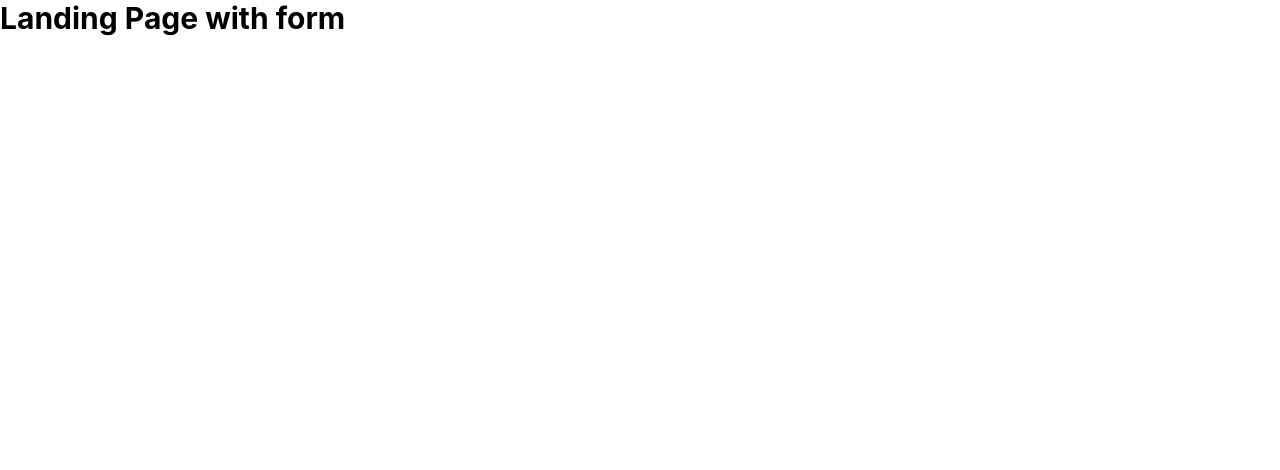
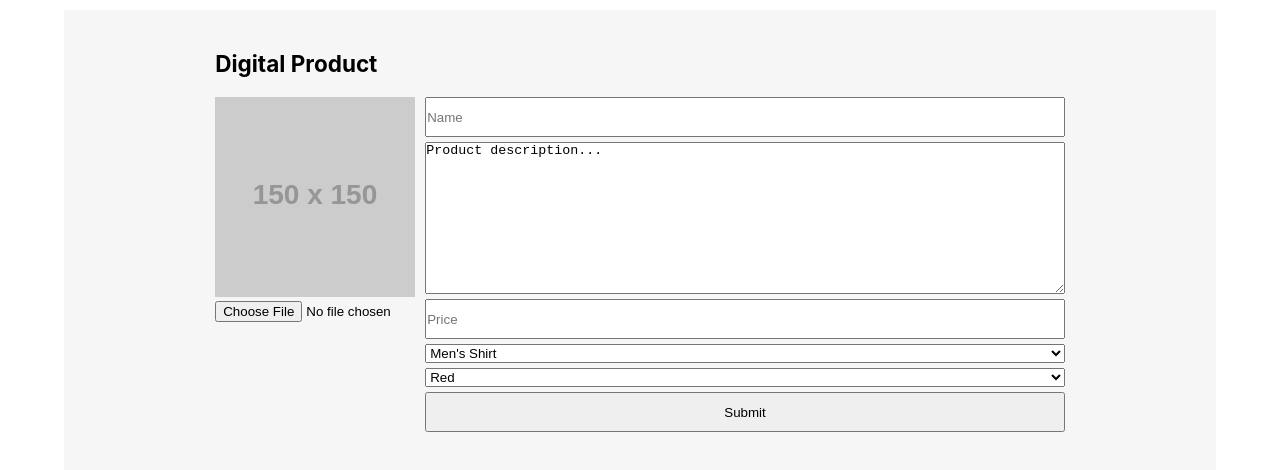
Before and after one commit to ocranbillions/venstore-fe, a React (Create React App) app: page / in a window 1280 px wide. Shown: the top 470 px of the page. Built offline with nearby package versions, Linux system fonts and the light colour scheme.

Commit message:
feat(TEMPLATE): Add components

```diff
--- a/package.json
+++ b/package.json
@@ -6,6 +6,7 @@
     "@testing-library/jest-dom": "^4.2.4",
     "@testing-library/react": "^9.4.0",
     "@testing-library/user-event": "^7.2.1",
+    "node-sass": "^4.13.1",
     "react": "^16.12.0",
     "react-dom": "^16.12.0",
     "react-router-dom": "^5.1.2",
--- a/src/App.js
+++ b/src/App.js
@@ -1,16 +1,19 @@
-import React, { Fragment } from 'react';
+import React from 'react';
 import { BrowserRouter as Router, Route, Switch } from 'react-router-dom';
-import Landing from './components/landing/Landing';
-import ProductListing from './components/products/Products';
+import Form from './components/form/Form';
+import SingleProduct from './components/single_product/Product';
+import ProductList from './components/product_list/ProductList';
+
 
 const App = () => (
     <Router>
-        <Fragment>
+        <section className="container">
             <Switch>
-                <Route exact path='/' component={Landing} />
-                <Route exact path='/products' component={ProductListing} />
+                <Route exact path='/' component={Form} />
+                <Route exact path='/products/:id' component={SingleProduct} />
+                <Route exact path='/products' component={ProductList} />
             </Switch>
-        </Fragment>
+        </section>
     </Router>
 );
 
--- /dev/null
+++ b/src/components/form/Form.js
@@ -0,0 +1,41 @@
+import React from 'react';
+import './form.scss'
+
+
+export default function Form() {
+    return (
+        <div className="inner-container">
+            <h2>Digital Product</h2>
+            <form enctype="multipart/form-data">
+                <div className="product-image">
+                    <img src="https://via.placeholder.com/150" alt="product"/>
+                    <input type='file' name='image' />
+                </div>
+                <div className="product-details">
+                    <input className="mb-5" type="text" placeholder="Name" name="name"/>
+                    <textarea className="mb-5" name="description" rows="10" cols="20">
+                        Product description...
+                    </textarea>
+                    <input className="mb-5" type="number" placeholder="Price" name="price"/>
+                    <select name="category" className="mb-5">
+                        <option value="men-shirts">Men's Shirt</option>
+                        <option value="women-shirt">Women's Shirts</option>
+                        <option value="men-shoes">Men's Shoes</option>
+                        <option value="women-shoes">Women's Shoes</option>
+                        <option value="hand-bags">Hand Bags</option>
+                        <option value="necklace">Necklace</option>
+                    </select>
+                    <select name="color" className="mb-5">
+                        <option value="red">Red</option>
+                        <option value="blue">Blue</option>
+                        <option value="green">Green</option>
+                        <option value="black">Black</option>
+                        <option value="yellow">Yellow</option>
+                        <option value="pink">Pink</option>
+                    </select>
+                    <input type="submit" value="Submit"/>
+                </div>
+            </form>
+        </div>
+    )
+}
--- /dev/null
+++ b/src/components/form/form.scss
@@ -0,0 +1,24 @@
+form {
+    display: flex;
+    margin-top: 20px;
+
+    .product-image {
+        width: 200px;
+        margin-right: 10px;
+
+        img {
+            width: 100%;
+            height: auto;
+        }
+    }
+
+    .product-details {
+        display: flex;
+        flex-direction: column;
+        width: 100%;
+
+        input {
+            height: 40px;
+        }
+    }
+}
--- a/src/components/landing/Landing.js
+++ /dev/null
@@ -1,9 +0,0 @@
-import React, { Fragment } from 'react';
-
-export default function Landing() {
-    return (
-        <Fragment>
-            <h1>Landing Page with form</h1>
-        </Fragment>
-    )
-}
--- /dev/null
+++ b/src/components/product_list/ProductList.js
@@ -0,0 +1,28 @@
+import React from 'react';
+
+export default function Landing() {
+    return (
+        <div className="inner-container">
+            <h1>Product Listing Page</h1>
+            <div className="list mt-10">
+                <div className="product-card mb-10">
+                    <p>ID: 2</p>
+                    <p>Name: Suade Sho</p>
+                    <p>Price: $55.5</p>
+                </div>
+
+                <div className="product-card mb-10">
+                    <p>ID: 2</p>
+                    <p>Name: Suade Sho</p>
+                    <p>Price: $55.5</p>
+                </div>
+
+                <div className="product-card mb-10">
+                    <p>ID: 2</p>
+                    <p>Name: Suade Sho</p>
+                    <p>Price: $55.5</p>
+                </div>
+            </div>
+        </div>
+    )
+}
--- a/src/components/products/Products.js
+++ /dev/null
@@ -1,9 +0,0 @@
-import React, { Fragment } from 'react';
-
-export default function Landing() {
-    return (
-        <Fragment>
-            <h1>Product Listing Page</h1>
-        </Fragment>
-    )
-}
--- /dev/null
+++ b/src/components/single_product/Product.js
@@ -0,0 +1,23 @@
+import React from 'react';
+import './product.scss'
+
+
+export default function Product() {
+    return (
+        <div className="inner-container">
+            <h1>Single Product Page</h1>
+            <div className="product-container mt-10">
+                <div className="image-container">
+                    <img src="https://via.placeholder.com/250/FF0000/FFFFFF?Text=Down.com" alt="product"/>
+                </div>
+                <div className="product-info">
+                    <h4>Product Name</h4>
+                    <p>Lorem ipsum dolor sit amet, consectetur adipiscing elit. Duis vitae ultrices ipsum, vitae euismod nisl.</p>
+                    <p>Category</p>
+                    <p>Color</p>
+                    <p>Price: $55.90</p>
+                </div>
+            </div>
+        </div>
+    )
+}
--- /dev/null
+++ b/src/components/single_product/product.scss
@@ -0,0 +1,8 @@
+.product-container {
+    display: flex;
+    justify-content: space-between;
+
+    .product-info {
+        margin-left: 10px;
+    }
+}
--- a/src/index.css
+++ b/src/index.css
@@ -17,9 +17,46 @@ body {
         sans-serif;
     -webkit-font-smoothing: antialiased;
     -moz-osx-font-smoothing: grayscale;
+    margin-top: 10px;
 }
 
 code {
     font-family: source-code-pro, Menlo, Monaco, Consolas, 'Courier New',
     monospace;
 }
+
+.container {
+    width: 90%;
+    max-width: 120rem;
+    display: flex;
+    margin: 0 auto;
+    justify-content: space-between;
+    background: #F6F6F6;
+    padding: 20px;
+}
+
+.inner-container{
+    width: 80%;
+    padding: 20px;
+    margin: 0 auto;
+}
+
+/* @media only screen and (max-width: 767px) {
+
+} */
+
+.mb-5 {
+  margin-bottom: 5px;
+}
+
+.mt-5 {
+    margin-top: 5px;
+}
+
+.mt-10 {
+    margin-top: 10px;
+}
+
+.mb-10 {
+    margin-bottom: 10px;
+}
```
Also changed, not shown: src/components/product_list/productList.scss (added), src/components/products/products.scss (deleted), 1 other file (tests, documents, lock files or other folders). Lines whose indentation alone changed are shown as unchanged.
